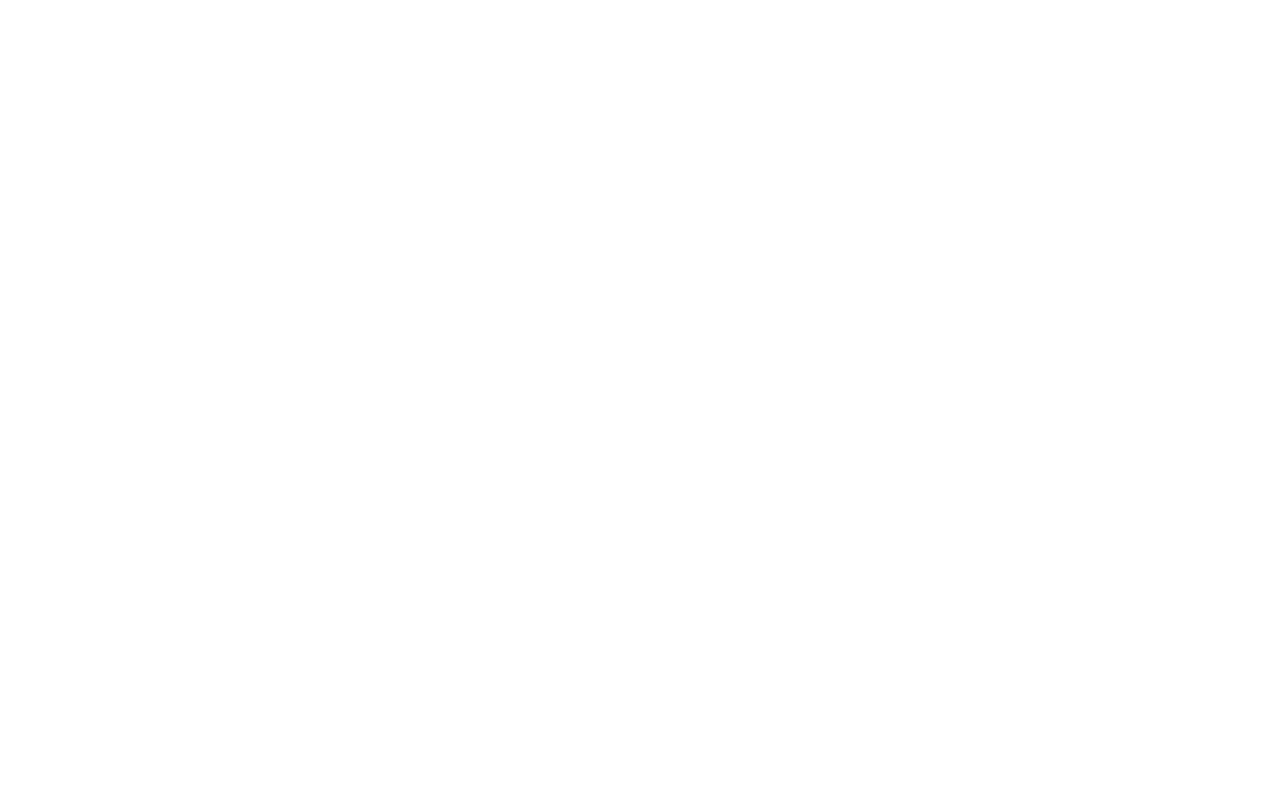
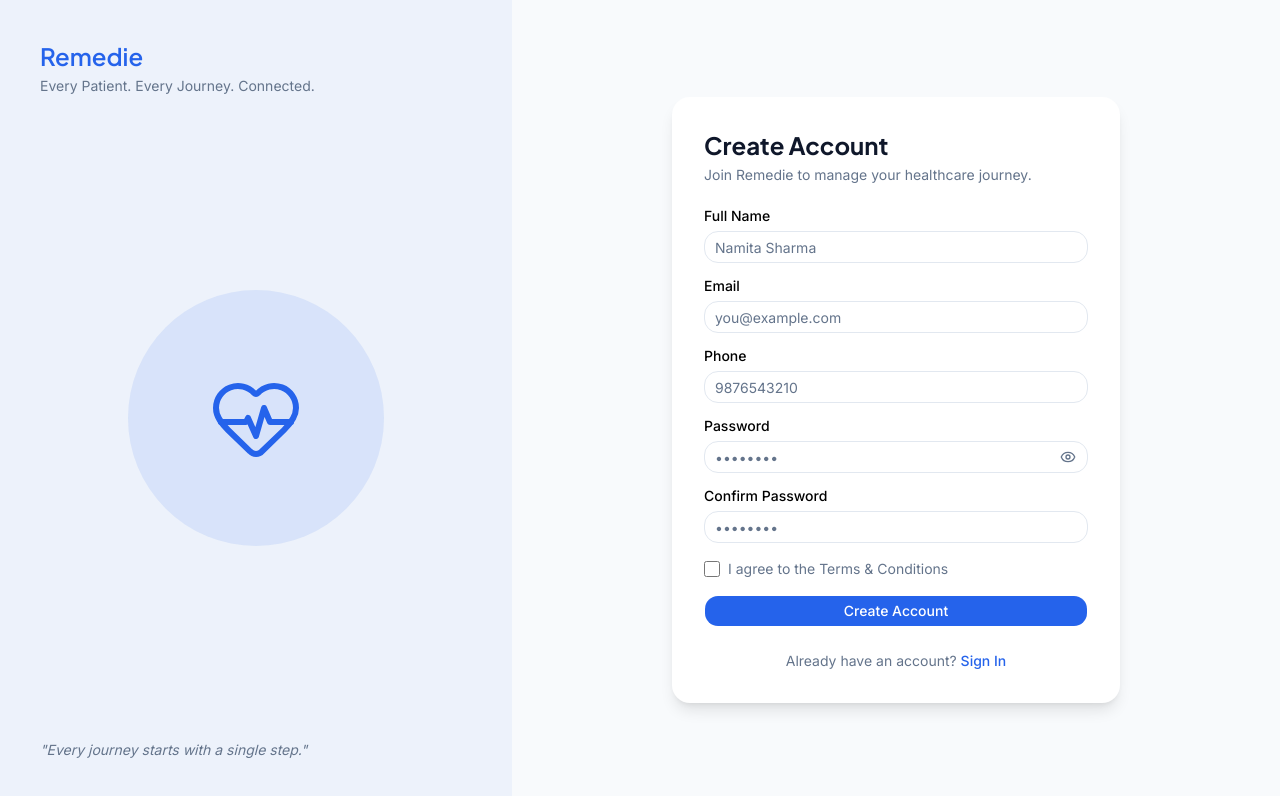
Before and after one commit to Sunita-lab/Remedie, a React (Vite) app in the folder client/: page /register in a window 1280 px wide. Before the commit this address had no page. Shown: the top 796 px of the page. Built offline with nearby package versions, Linux system fonts and the light colour scheme.

Commit message:
feat: register page with validation and auto-login

```diff
--- a/client/src/App.jsx
+++ b/client/src/App.jsx
@@ -1,5 +1,6 @@
 import { Routes, Route } from "react-router-dom";
 import Login from "@/pages/Login";
+import Register from "@/pages/Register";
 import { Toaster } from "react-hot-toast";
 
 function App() {
@@ -9,6 +10,7 @@
       <Routes>
         <Route path="/" element={<Login />} />
         <Route path="/login" element={<Login />} />
+        <Route path="/register" element={<Register />} />
       </Routes>
     </>
   );
--- /dev/null
+++ b/client/src/pages/Register.jsx
@@ -0,0 +1,200 @@
+import { useState } from "react";
+import { useNavigate, Link } from "react-router-dom";
+import { Button } from "@/components/ui/button";
+import { Input } from "@/components/ui/input";
+import { Label } from "@/components/ui/label";
+import { Eye, EyeOff, HeartPulse } from "lucide-react";
+import toast from "react-hot-toast";
+import api from "@/api/axios";
+import { useAuth } from "@/context/AuthContext";
+
+const Register = () => {
+  const [showPassword, setShowPassword] = useState(false);
+  const [loading, setLoading] = useState(false);
+  const [formData, setFormData] = useState({
+    fullName: "",
+    email: "",
+    phone: "",
+    password: "",
+    confirmPassword: "",
+    acceptTerms: false,
+  });
+
+  const navigate = useNavigate();
+  const { login } = useAuth();
+
+  const handleChange = (e) => {
+    const { name, value, type, checked } = e.target;
+    setFormData({ ...formData, [name]: type === "checkbox" ? checked : value });
+  };
+
+  const handleSubmit = async (e) => {
+    e.preventDefault();
+
+    if (formData.password !== formData.confirmPassword) {
+      toast.error("Passwords do not match");
+      return;
+    }
+    if (!formData.acceptTerms) {
+      toast.error("Please accept the terms to continue");
+      return;
+    }
+
+    setLoading(true);
+    try {
+      const { data } = await api.post("/auth/register", {
+        fullName: formData.fullName,
+        email: formData.email,
+        phone: formData.phone,
+        password: formData.password,
+      });
+      login(data);
+      toast.success("Account created successfully!");
+      navigate("/patient/dashboard");
+    } catch (error) {
+      toast.error(error.response?.data?.message || "Registration failed");
+    } finally {
+      setLoading(false);
+    }
+  };
+
+  return (
+    <div className="min-h-screen flex bg-background">
+      {/* Left - Illustration placeholder */}
+      <div className="hidden lg:flex lg:w-2/5 bg-primary/5 flex-col justify-between p-10">
+        <div>
+          <h2 className="font-[var(--font-logo)] text-2xl font-semibold text-primary">
+            Remedie
+          </h2>
+          <p className="text-muted-foreground text-sm mt-1">
+            Every Patient. Every Journey. Connected.
+          </p>
+        </div>
+
+        <div className="flex items-center justify-center flex-1">
+          <div className="w-64 h-64 rounded-full bg-primary/10 flex items-center justify-center">
+            <HeartPulse className="w-24 h-24 text-primary" strokeWidth={1.5} />
+          </div>
+        </div>
+
+        <p className="text-muted-foreground text-sm italic">
+          "Every journey starts with a single step."
+        </p>
+      </div>
+
+      {/* Right - Form */}
+      <div className="flex-1 flex items-center justify-center p-6">
+        <div className="w-full max-w-md bg-card rounded-xl shadow-lg p-8 space-y-6">
+          <div>
+            <h1 className="text-2xl font-bold text-foreground">Create Account</h1>
+            <p className="text-muted-foreground text-sm mt-1">
+              Join Remedie to manage your healthcare journey.
+            </p>
+          </div>
+
+          <form onSubmit={handleSubmit} className="space-y-4">
+            <div className="space-y-2">
+              <Label htmlFor="fullName">Full Name</Label>
+              <Input
+                id="fullName"
+                name="fullName"
+                placeholder="Namita Sharma"
+                value={formData.fullName}
+                onChange={handleChange}
+                required
+              />
+            </div>
+
+            <div className="space-y-2">
+              <Label htmlFor="email">Email</Label>
+              <Input
+                id="email"
+                name="email"
+                type="email"
+                placeholder="you@example.com"
+                value={formData.email}
+                onChange={handleChange}
+                required
+              />
+            </div>
+
+            <div className="space-y-2">
+              <Label htmlFor="phone">Phone</Label>
+              <Input
+                id="phone"
+                name="phone"
+                type="tel"
+                placeholder="9876543210"
+                value={formData.phone}
+                onChange={handleChange}
+                required
+              />
+            </div>
+
+            <div className="space-y-2">
+              <Label htmlFor="password">Password</Label>
+              <div className="relative">
+                <Input
+                  id="password"
+                  name="password"
+                  type={showPassword ? "text" : "password"}
+                  placeholder="••••••••"
+                  value={formData.password}
+                  onChange={handleChange}
+                  required
+                />
+                <button
+                  type="button"
+                  onClick={() => setShowPassword(!showPassword)}
+                  className="absolute right-3 top-1/2 -translate-y-1/2 text-muted-foreground"
+                >
+                  {showPassword ? <EyeOff className="w-4 h-4" /> : <Eye className="w-4 h-4" />}
+                </button>
+              </div>
+            </div>
+
+            <div className="space-y-2">
+              <Label htmlFor="confirmPassword">Confirm Password</Label>
+              <Input
+                id="confirmPassword"
+                name="confirmPassword"
+                type={showPassword ? "text" : "password"}
+                placeholder="••••••••"
+                value={formData.confirmPassword}
+                onChange={handleChange}
+                required
+              />
+            </div>
+
+            <div className="flex items-center gap-2">
+              <input
+                type="checkbox"
+                id="acceptTerms"
+                name="acceptTerms"
+                checked={formData.acceptTerms}
+                onChange={handleChange}
+                className="w-4 h-4 accent-primary"
+              />
+              <Label htmlFor="acceptTerms" className="text-sm font-normal text-muted-foreground">
+                I agree to the Terms & Conditions
+              </Label>
+            </div>
+
+            <Button type="submit" className="w-full" disabled={loading}>
+              {loading ? "Creating Account..." : "Create Account"}
+            </Button>
+          </form>
+
+          <p className="text-center text-sm text-muted-foreground">
+            Already have an account?{" "}
+            <Link to="/login" className="text-primary font-medium hover:underline">
+              Sign In
+            </Link>
+          </p>
+        </div>
+      </div>
+    </div>
+  );
+};
+
+export default Register;
```
